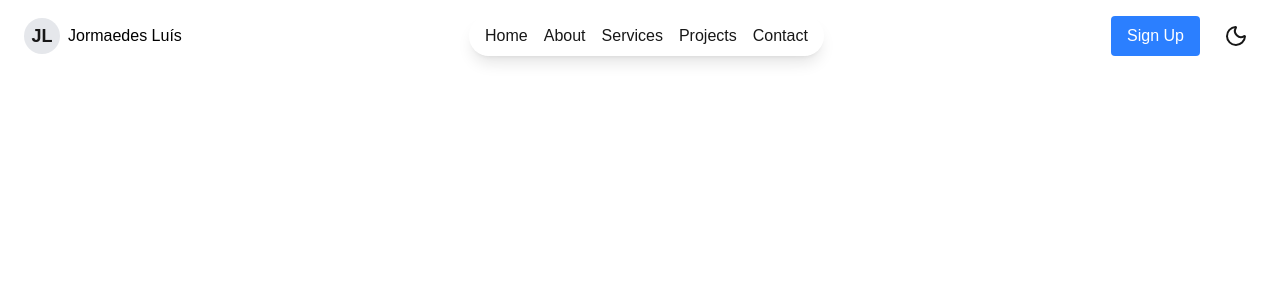
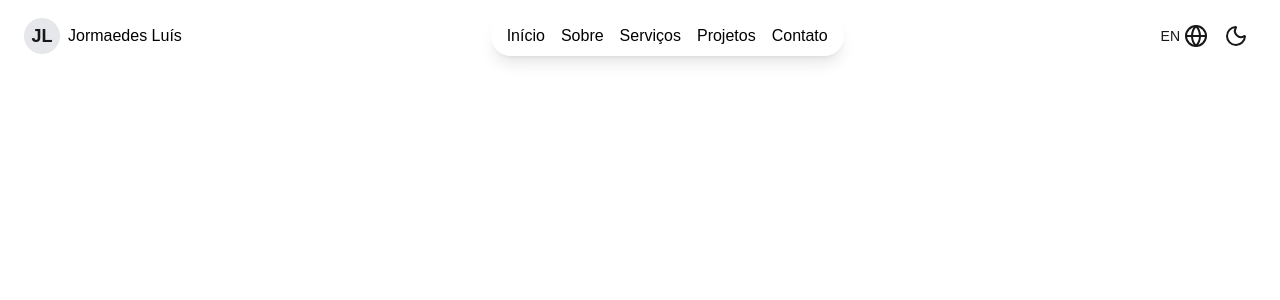
Before and after one commit to jormaedes/portfolio, a Next.js app: page / in a window 1280 px wide. Shown: the top 300 px of the page. Built offline with nearby package versions, Linux system fonts and the light colour scheme.

Commit message:
feat: implement language toggling functionality in Header component

```diff
--- /dev/null
+++ b/src/app/store/lang.ts
@@ -0,0 +1,13 @@
+import {create} from "zustand";
+
+interface LangStore {
+    lang: 'pt' | 'en';
+    toggleLang: () => void;
+}
+
+const useLangStore = create<LangStore>((set) => ({
+    lang: "pt",
+    toggleLang: () => set((state) => ({ lang: state.lang === "pt" ? "en" : "pt" })),
+}));
+
+export default useLangStore;
--- a/src/components/Header.tsx
+++ b/src/components/Header.tsx
@@ -1,17 +1,46 @@
 "use client";
 
+import useLangStore from "@/app/store/lang";
+import ToggleLangButton from "./ToggleLangButton";
 import ThemeToggleButton from "./ToggleThemeButton";
 import Link from "next/link";
 
 const navLinks = [
-    { name: "Home", href: "/" },
-    { name: "About", href: "#about" },
-    { name: "Services", href: "#services" },
-    { name: "Projects", href: "#projects" },
-    { name: "Contact", href: "#contact" },
+    {
+        name: {
+            pt: "Início",
+            en: "Home"
+        }, href: "/"
+    },
+    {
+        name: {
+            pt: "Sobre",
+            en: "About"
+        }, href: "#about"
+    },
+    {
+        name: {
+            pt: "Serviços",
+            en: "Services"
+        }, href: "#services"
+    },
+    {
+        name: {
+            pt: "Projetos",
+            en: "Projects"
+        }, href: "#projects"
+    },
+    {
+        name: {
+            pt: "Contato",
+            en: "Contact"
+        }, href: "#contact"
+    },
 ];
 
 export default function Header() {
+
+    const { lang } = useLangStore();
 
     return (
         <header className="container mx-auto flex justify-between items-center py-4 px-6">
@@ -23,19 +52,17 @@ export default function Header() {
             <nav className="container mx-auto flex flex-1 justify-center items-center px-6">
                 <ul className="flex space-x-4 py-2 px-4 bg-white/5 backdrop-blur-md shadow-lg rounded-full">
                     {navLinks.map((link) => (
-                        <li key={link.name}>
+                        <li key={link.name[lang]} className="text-black dark:text-white">
                             <Link href={link.href} className="hover:text-gray-400 ">
-                                {link.name}
+                                {link.name[lang]}
                             </Link>
                         </li>
                     ))}
                 </ul>
             </nav>
 
-            <div className="flex items-center space-x-4">
-                <button className="bg-blue-500 hover:bg-blue-400 text-white px-4 py-2 rounded">
-                    Sign Up
-                </button>
+            <div className="flex items-center space-x">
+                <ToggleLangButton />
                 <ThemeToggleButton />
             </div>
         </header>
```
